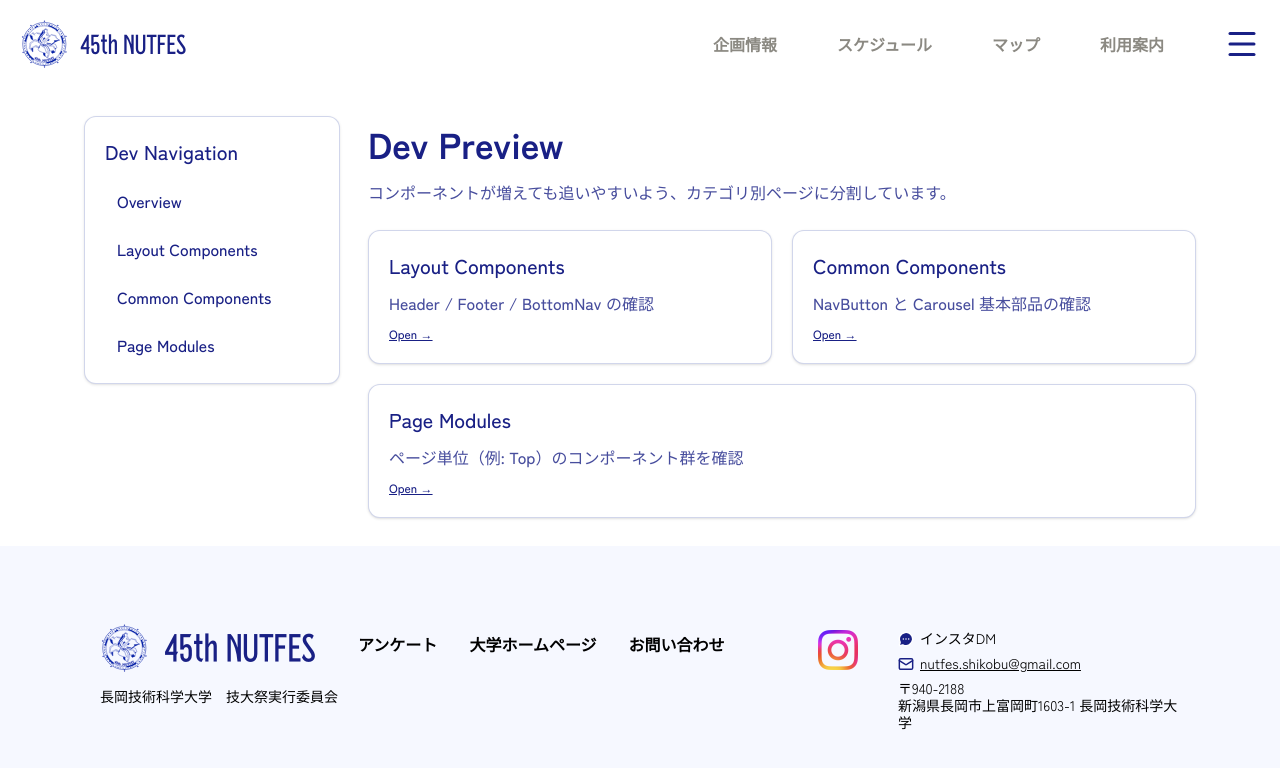
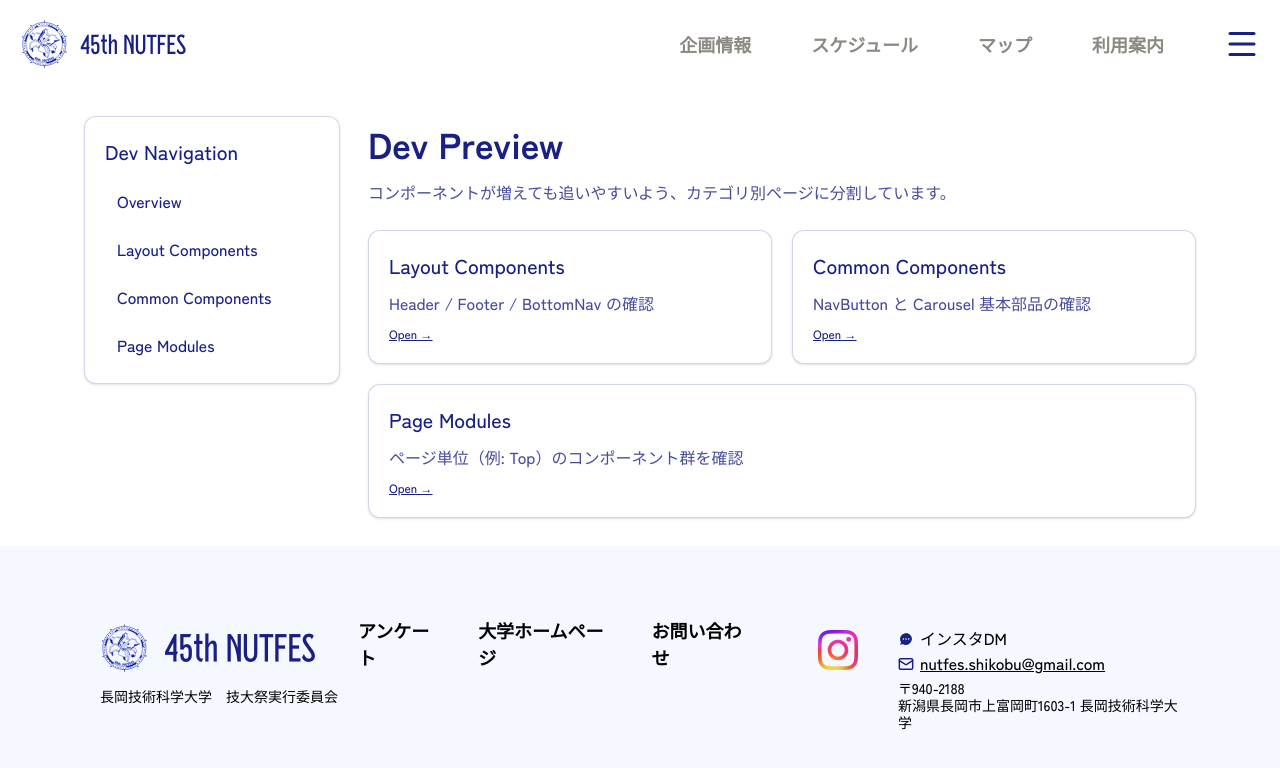
Before and after one commit to NUTFes/45th-homepage, a Next.js app: page /dev in a window 1280 px wide. Shown: the top 768 px of the page. Built offline with nearby package versions, Linux system fonts and the light colour scheme; a web font is replaced by a local one; what tailwindcss-react-aria-components would draw is missing.

Commit message:
[fix]テキストのサイズを修正

```diff
--- a/src/components/layout/Footer.tsx
+++ b/src/components/layout/Footer.tsx
@@ -72,7 +72,7 @@ export default function Footer() {
                 </div>
                 <p className="text-[14px]">長岡技術科学大学　技大祭実行委員会</p>
               </div>
-              <div className="flex h-[48px] w-full min-w-[400px] items-center gap-ll pt-[4px] text-button">
+              <div className="flex h-[48px] w-full min-w-[400px] items-center gap-ll pt-[4px] text-Pbutton">
                 <div>アンケート</div>
                 <div>大学ホームページ</div>
                 <div>お問い合わせ</div>
@@ -86,7 +86,7 @@ export default function Footer() {
                 src="/icon/Instagram.png"
                 width={40}
               />
-              <div className="flex flex-col gap-1 gap-y-ss pl-xs text-[14px] leading-4.25">
+              <div className="flex flex-col gap-1 gap-y-ss pl-xs text-text leading-4.25">
                 <p className="flex items-center gap-1.5">
                   <MessageCircleMore
                     className="size-4"
--- a/src/components/layout/Header.tsx
+++ b/src/components/layout/Header.tsx
@@ -10,7 +10,7 @@ export default function Page() {
         </Link>
         <div className="font-kaisotai text-title text-base-dark">45th NUTFES</div>
       </div>
-      <div className="flex hidden items-center gap-4l text-button text-base-dark lg:flex">
+      <div className="flex hidden items-center gap-4l text-Pbutton text-base-dark lg:flex">
         <div className="text-font-gray">企画情報</div>
         <div className="text-font-gray">スケジュール</div>
         <div className="text-font-gray">マップ</div>
```
